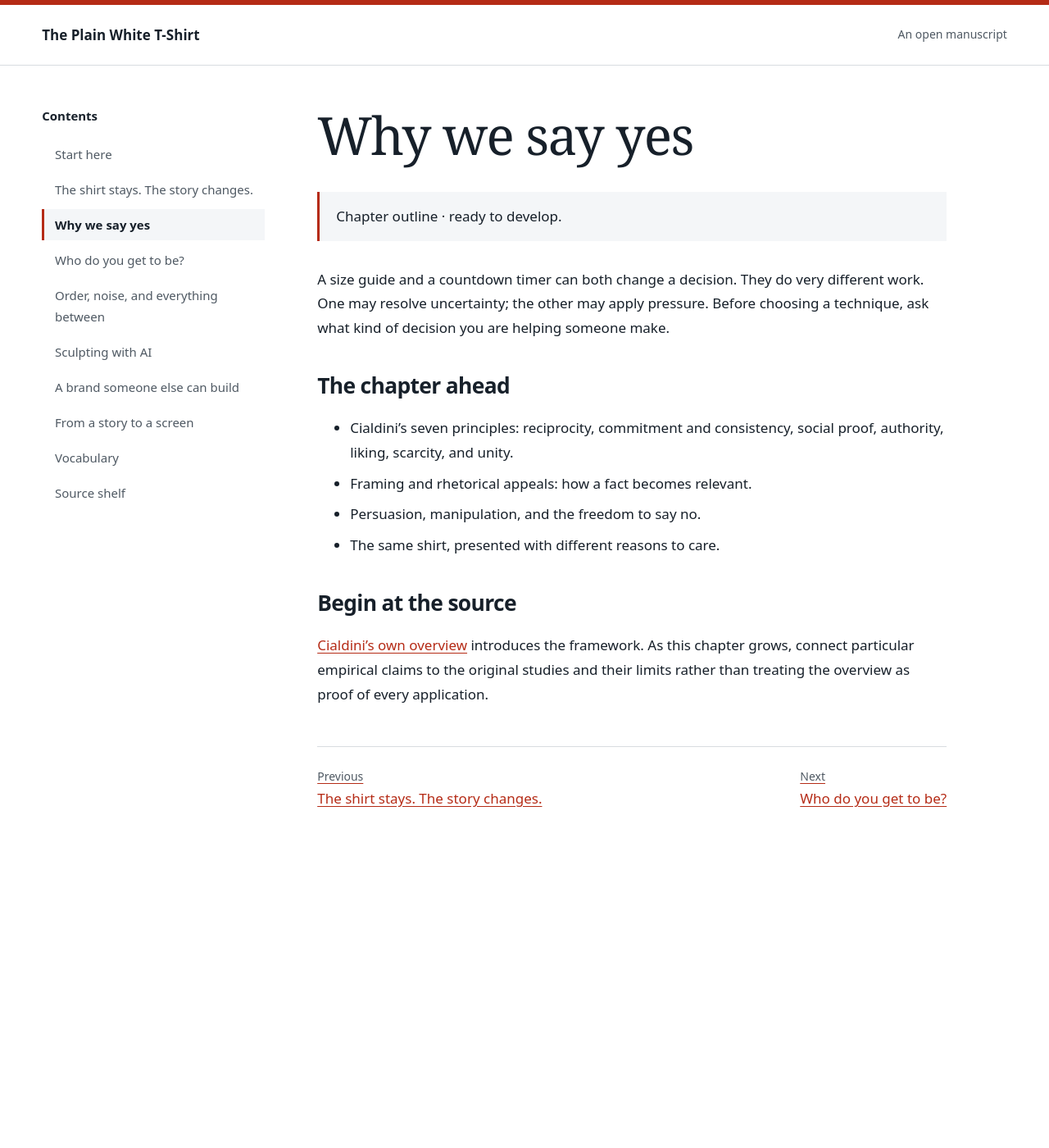
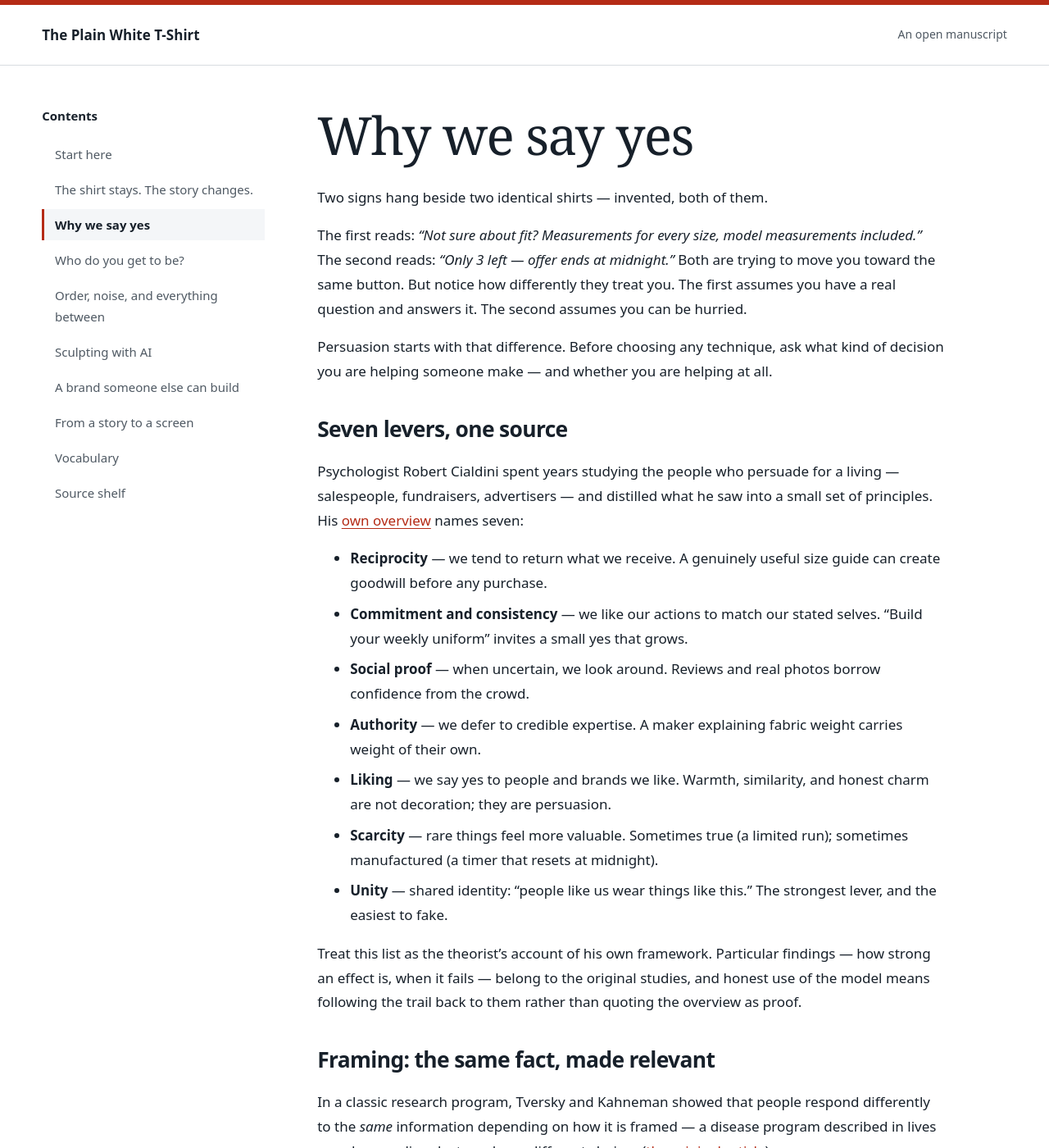
Before and after one commit to kaw393939/is_117_white_t-shirt, a Jekyll site: the page built from docs/chapters/02-persuasion.md, in a window 1280 px wide and 1400 px high. Shown: the whole window at 82% size. Built offline with Jekyll 4.4.1, drawn with Linux system fonts in a browser that asks for light colours; some of the changed text lies outside the part shown.

Commit message:
Develop Chapter 2 into a full draft #5

```diff
--- a/docs/chapters/02-persuasion.md
+++ b/docs/chapters/02-persuasion.md
@@ -4,17 +4,49 @@ order: 2
 ---
 # Why we say yes
 
-> Chapter outline · ready to develop.
+Two signs hang beside two identical shirts — invented, both of them.
 
-A size guide and a countdown timer can both change a decision. They do very different work. One may resolve uncertainty; the other may apply pressure. Before choosing a technique, ask what kind of decision you are helping someone make.
+The first reads: *"Not sure about fit? Measurements for every size, model measurements included."* The second reads: *"Only 3 left — offer ends at midnight."* Both are trying to move you toward the same button. But notice how differently they treat you. The first assumes you have a real question and answers it. The second assumes you can be hurried.
 
-## The chapter ahead
+Persuasion starts with that difference. Before choosing any technique, ask what kind of decision you are helping someone make — and whether you are helping at all.
 
-- Cialdini's seven principles: reciprocity, commitment and consistency, social proof, authority, liking, scarcity, and unity.
-- Framing and rhetorical appeals: how a fact becomes relevant.
-- Persuasion, manipulation, and the freedom to say no.
-- The same shirt, presented with different reasons to care.
+## Seven levers, one source
 
-## Begin at the source
+Psychologist Robert Cialdini spent years studying the people who persuade for a living — salespeople, fundraisers, advertisers — and distilled what he saw into a small set of principles. His [own overview](https://www.influenceatwork.com/7-principles-of-persuasion/) names seven:
 
-[Cialdini's own overview](https://www.influenceatwork.com/7-principles-of-persuasion/) introduces the framework. As this chapter grows, connect particular empirical claims to the original studies and their limits rather than treating the overview as proof of every application.
+- **Reciprocity** — we tend to return what we receive. A genuinely useful size guide can create goodwill before any purchase.
+- **Commitment and consistency** — we like our actions to match our stated selves. "Build your weekly uniform" invites a small yes that grows.
+- **Social proof** — when uncertain, we look around. Reviews and real photos borrow confidence from the crowd.
+- **Authority** — we defer to credible expertise. A maker explaining fabric weight carries weight of their own.
+- **Liking** — we say yes to people and brands we like. Warmth, similarity, and honest charm are not decoration; they are persuasion.
+- **Scarcity** — rare things feel more valuable. Sometimes true (a limited run); sometimes manufactured (a timer that resets at midnight).
+- **Unity** — shared identity: "people like us wear things like this." The strongest lever, and the easiest to fake.
+
+Treat this list as the theorist's account of his own framework. Particular findings — how strong an effect is, when it fails — belong to the original studies, and honest use of the model means following the trail back to them rather than quoting the overview as proof.
+
+## Framing: the same fact, made relevant
+
+In a classic research program, Tversky and Kahneman showed that people respond differently to the *same* information depending on how it is framed — a disease program described in lives saved versus lives lost produces different choices ([the original article](https://doi.org/10.1126/science.7455683)).
+
+The lesson for our shirt is not "frames trick people." It is that **no presentation is neutral**. "100% cotton" and "no synthetics" state the same fact and invite different thoughts. The persuader's first ethical act is noticing that a frame was chosen — by you.
+
+## The shirt, four ways
+
+One invented shirt, four invented invitations. Watch which lever each pulls:
+
+| Presentation | Lever | The invitation |
+| --- | --- | --- |
+| "The last white tee you'll need to think about" | Relief, consistency | Decide once, be done |
+| "Worn by 40,000 people who hate shopping" | Social proof | The crowd already checked |
+| "Cut and sewn by people we name on this page" | Authority, liking | Trust the makers |
+| "A run of 200. When they're gone, they're gone." | Scarcity | Act while it exists |
+
+None of these change the fiber. All of them change what the fiber *means* — and how it feels to say yes.
+
+## Where persuasion ends
+
+Persuasion respects the freedom to say no. Manipulation removes it: hidden costs, fake timers, invented reviews, pressure disguised as information. The practical test is simple. If your reader knew exactly what you were doing and why, would they still thank you for it?
+
+That test travels into every prompt. "Write an ad that creates urgency" is a different ethical object than "write an ad that answers the fit question clearly." Both are persuasion. Only one deserves the name.
+
+**A question to carry into the next chapter:** persuasion explains why someone might say yes. It does not explain who they get to *be* when they do. That is where archetypes come in.
```
